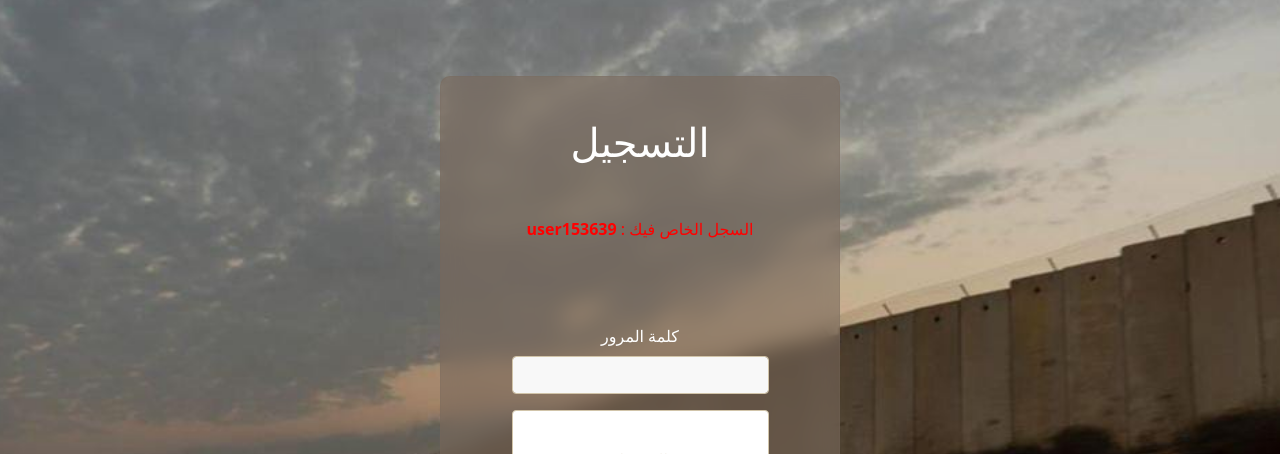
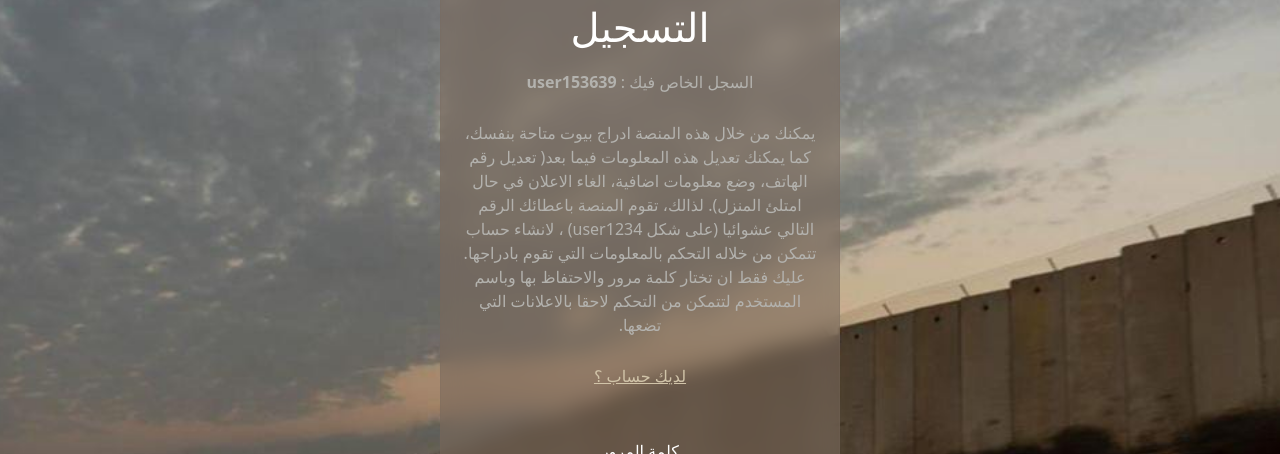
Before and after one commit to joumaaAli/shelter, a Next.js app: page /auth/register in a window 1280 px wide. Shown: the part 174-628 px from the top of the page. Built offline with nearby package versions, Linux system fonts and the light colour scheme; no server answers.

Commit message:
ux fixes

```diff
--- a/src/components/Form/Auth/Form.module.scss
+++ b/src/components/Form/Auth/Form.module.scss
@@ -28,7 +28,7 @@
   border-radius: 10px;
   padding: 20px;
   border: 1px solid rgba(123, 105, 92, 0.2);
-  height: 500px;
+  height: 700px;
   width: 400px;
   align-items: center;
   justify-content: space-around;
@@ -39,11 +39,10 @@
     color: white;
   }
   p {
-    color: red;
     text-align: center;
   }
 }
-.column{
+.column {
   width: 100%;
   display: flex;
   flex: 1;
--- a/src/components/Form/Auth/RegisterForm.jsx
+++ b/src/components/Form/Auth/RegisterForm.jsx
@@ -16,6 +16,7 @@ import { useRouter } from "next/router";
 import { path } from "@/utils/routes";
 import { handleRegister } from "@/services/userServices";
 import Swal from "sweetalert2"; // Import SweetAlert2
+import Link from "next/link";
 
 const validationSchema = yup.object({
   password: yup.string().required("مطلوب"),
@@ -61,6 +62,18 @@ const RegisterForm = ({ id, rawId }) => {
             <p>
               السجل الخاص فيك : <strong>{rawId}</strong>
             </p>
+            <p>
+              يمكنك من خلال هذه المنصة ادراج بيوت متاحة بنفسك، كما يمكنك تعديل
+              هذه المعلومات فيما بعد( تعديل رقم الهاتف، وضع معلومات اضافية،
+              الغاء الاعلان في حال امتلئ المنزل). لذالك، تقوم المنصة باعطائك
+              الرقم التالي عشوائيا (على شكل user1234) ، لانشاء حساب تتمكن من
+              خلاله التحكم بالمعلومات التي تقوم بادراجها. عليك فقط ان تختار كلمة
+              مرور والاحتفاظ بها وباسم المستخدم لتتمكن من التحكم لاحقا
+              بالاعلانات التي تضعها.
+            </p>
+            <Link href={path.auth.login}>
+              <p>لديك حساب ؟</p>
+            </Link>
             <Form onSubmit={formik.handleSubmit} className="p-4">
               <FormGroup className="mb-3">
                 <FormLabel>كلمة المرور</FormLabel>
--- a/src/layouts/Auth/Auth.module.scss
+++ b/src/layouts/Auth/Auth.module.scss
@@ -14,7 +14,6 @@
 @media (max-width: 400px) {
   .main {
     height: auto;
-    background-image: none;
     margin: 0 5px;
   }
 }
```
Also changed, not shown: src/components/About/About.tsx (+5 -4 lines), src/components/Form/Auth/LoginForm.jsx (+10 -1 lines).
